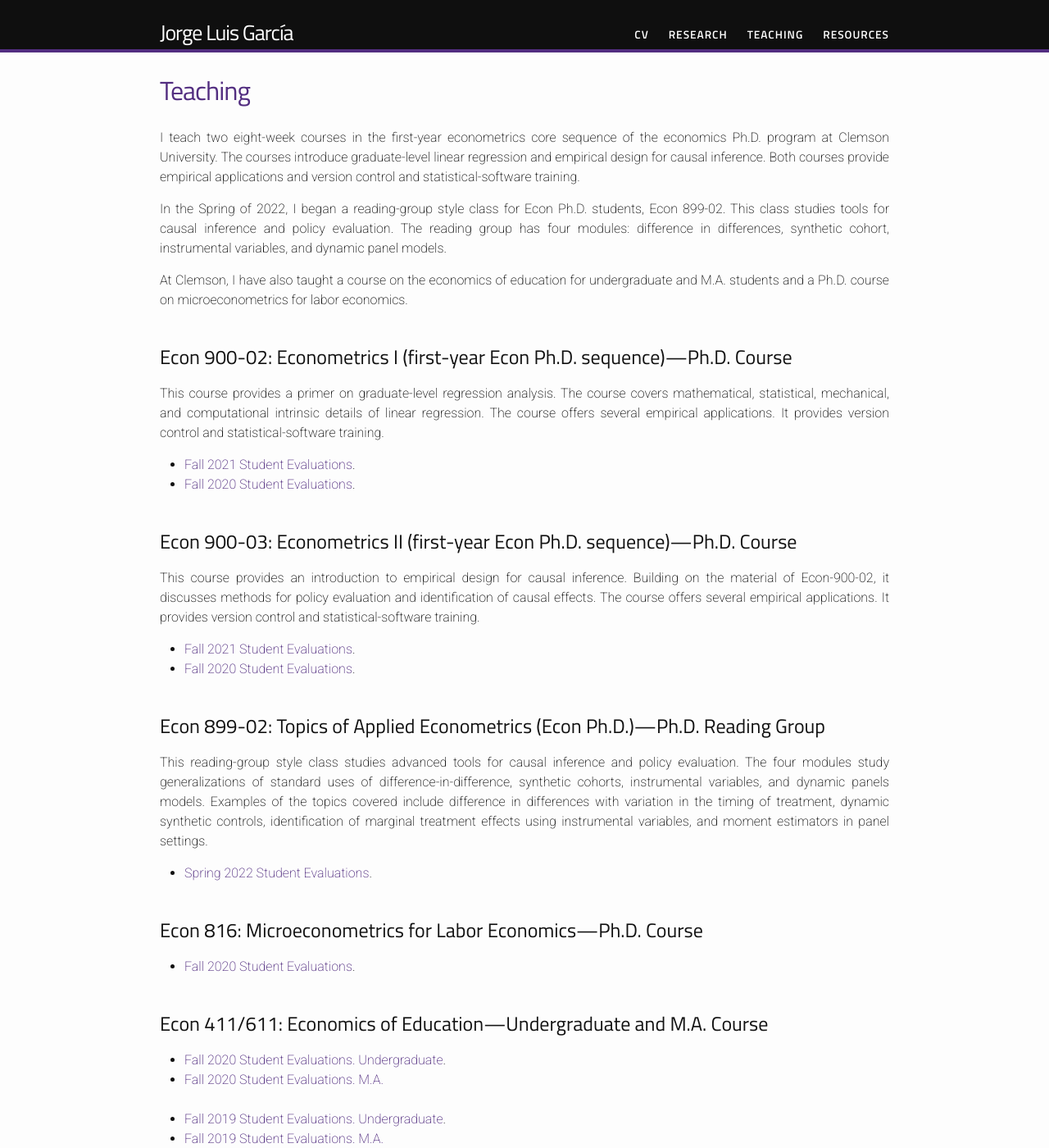
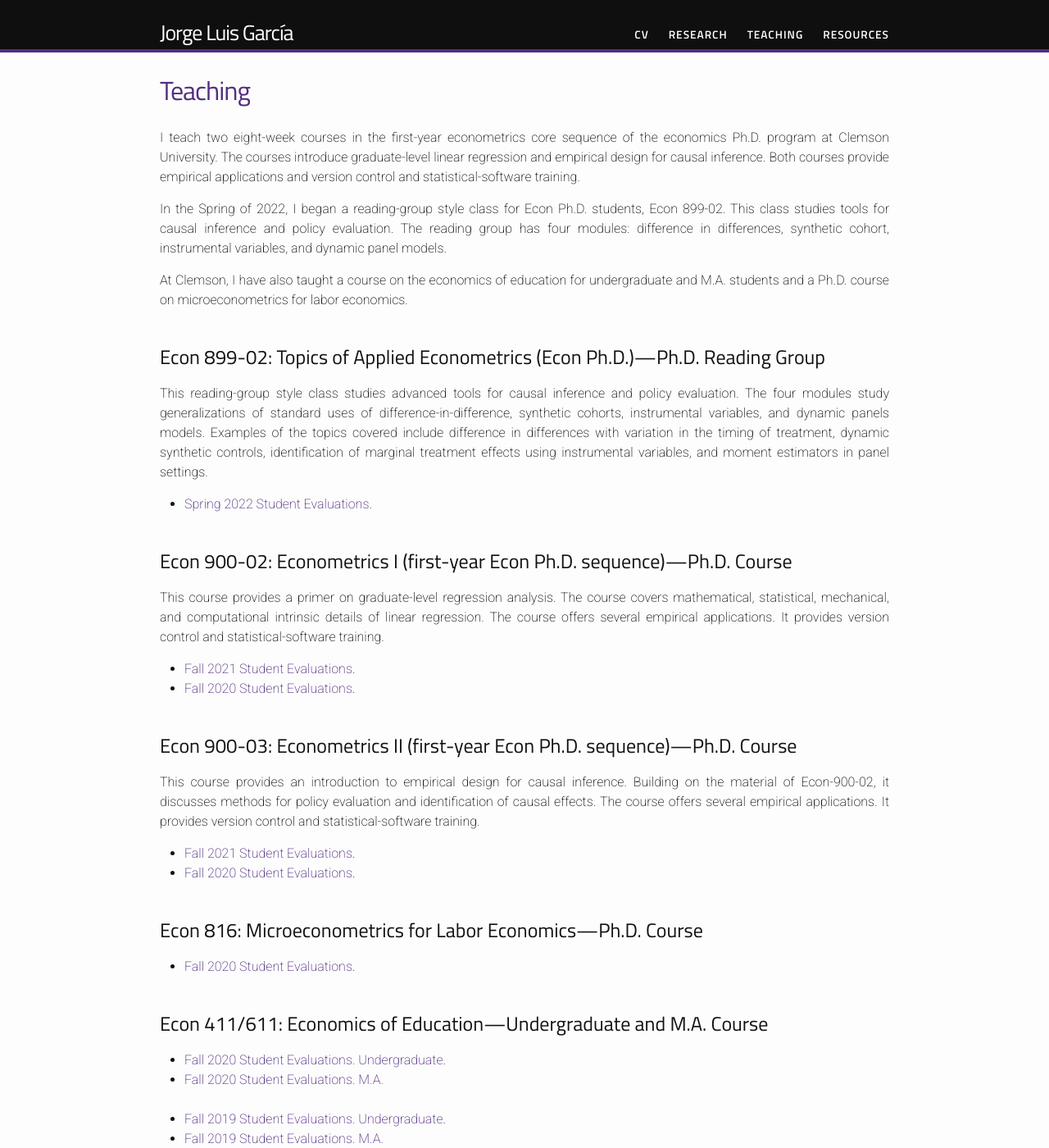
Before and after one commit to jorgelgarcia/jorgelgarcia.github.io, a Jekyll site: the page built from teaching.md, in a window 1280 px wide and 1400 px high. Shown: the whole window at 82% size. Built offline with Jekyll 4.4.1, drawn with Linux system fonts in a browser that asks for light colours; nearby versions of some CDN libraries; some web fonts are replaced.

Commit message:
simple changein order of teaching

```diff
--- a/teaching.md
+++ b/teaching.md
@@ -11,6 +11,13 @@ In the Spring of 2022, I began a reading-group style class for Econ Ph.D. studen
 At Clemson, I have also taught a course on the economics of education for undergraduate and M.A. students and a Ph.D. course on microeconometrics for labor economics.
 <br />
 <br />
+
+## Econ 899-02: Topics of Applied Econometrics (Econ Ph.D.)---Ph.D. Reading Group
+This reading-group style class studies advanced tools for causal inference and policy evaluation. The four modules study generalizations of standard uses of difference-in-difference, synthetic cohorts, instrumental variables, and dynamic panels models. Examples of the topics covered include difference in differences with variation in the timing of treatment, dynamic synthetic controls, identification of marginal treatment effects using instrumental variables, and moment estimators in panel settings.
+* [Spring 2022 Student Evaluations](https://www.dropbox.com/s/5vwqohsvfr7vmsl/ECON-8990-002SelectedTopicsinEconomics202201-ECON-8990-002-20309-GarciaMenendez_GarciaGMenendezJorge.pdf?dl=0).
+<br />
+<br />
+
 ## Econ 900-02: Econometrics I (first-year Econ Ph.D. sequence)---Ph.D. Course
 This course provides a primer on graduate-level regression analysis. The course covers mathematical, statistical, mechanical, and computational intrinsic details of linear regression. The course offers several empirical applications. It provides version control and statistical-software training.
 * [Fall 2021 Student Evaluations](https://www.dropbox.com/s/913oo1ucdjk9lup/ECON-9000-002SelectedTopics202108-ECON-9000-002-89525-GarciaGMenendez_JorgeGarciaGMenendez.pdf?dl=0).
@@ -22,12 +29,6 @@ This course provides a primer on graduate-level regression analysis. The course
 This course provides an introduction to empirical design for causal inference. Building on the material of Econ-900-02, it discusses methods for policy evaluation and identification of causal effects. The course offers several empirical applications. It provides version control and statistical-software training.
 * [Fall 2021 Student Evaluations](https://www.dropbox.com/s/qo3zn2pkcfzpd4m/ECON-9000-003SelectedTopics202108-ECON-9000-003-89526-GarciaGMenendez_JorgeGarciaGMenendez.pdf?dl=0).
 * [Fall 2020 Student Evaluations](https://www.dropbox.com/s/67ft8lxi8ngjpo3/ECON-9000-003SelectedTopics_JorgeGarciaGMenendez.pdf?dl=0).
-<br />
-<br />
-
-## Econ 899-02: Topics of Applied Econometrics (Econ Ph.D.)---Ph.D. Reading Group
-This reading-group style class studies advanced tools for causal inference and policy evaluation. The four modules study generalizations of standard uses of difference-in-difference, synthetic cohorts, instrumental variables, and dynamic panels models. Examples of the topics covered include difference in differences with variation in the timing of treatment, dynamic synthetic controls, identification of marginal treatment effects using instrumental variables, and moment estimators in panel settings.
-* [Spring 2022 Student Evaluations](https://www.dropbox.com/s/5vwqohsvfr7vmsl/ECON-8990-002SelectedTopicsinEconomics202201-ECON-8990-002-20309-GarciaMenendez_GarciaGMenendezJorge.pdf?dl=0).
 <br />
 <br />
 
```
